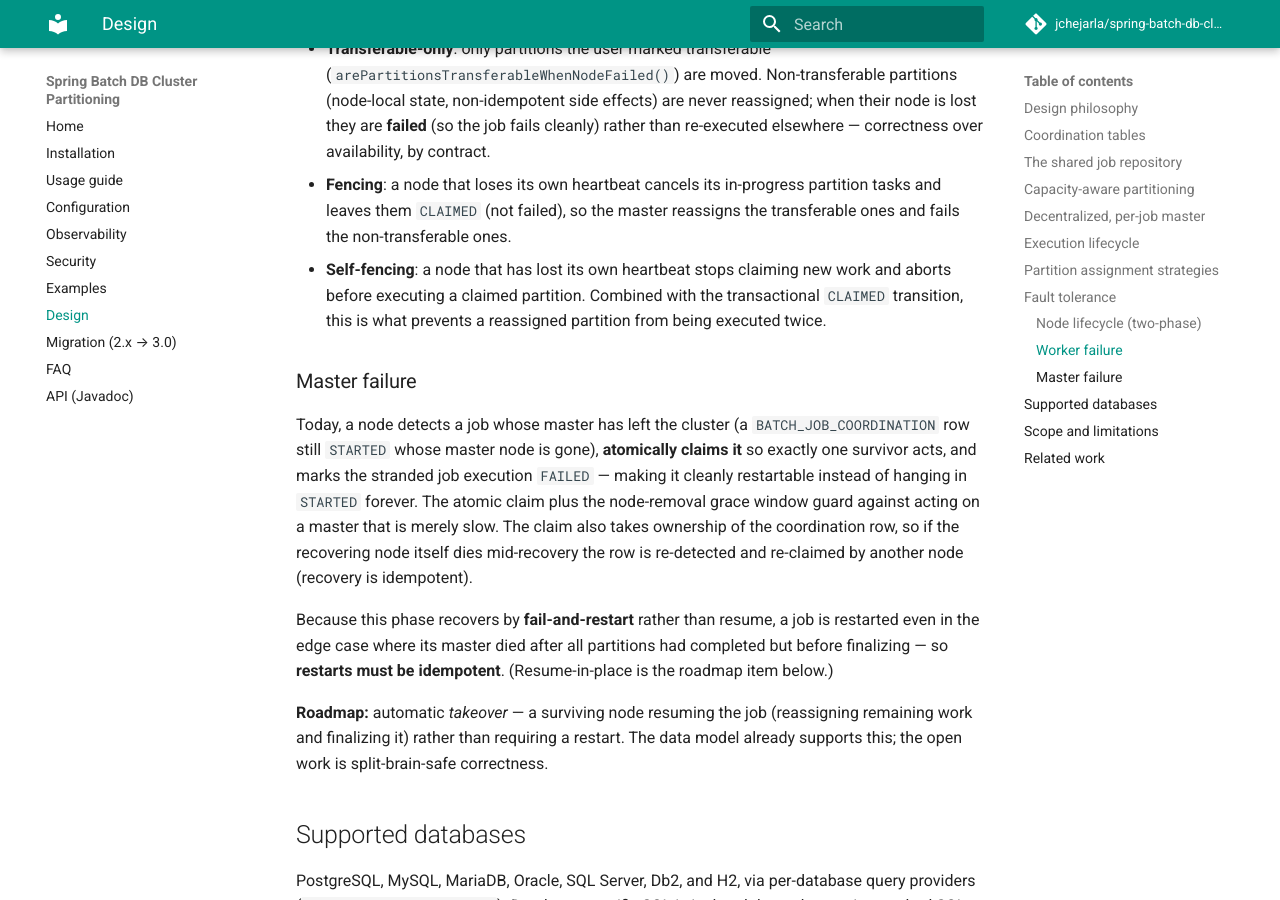
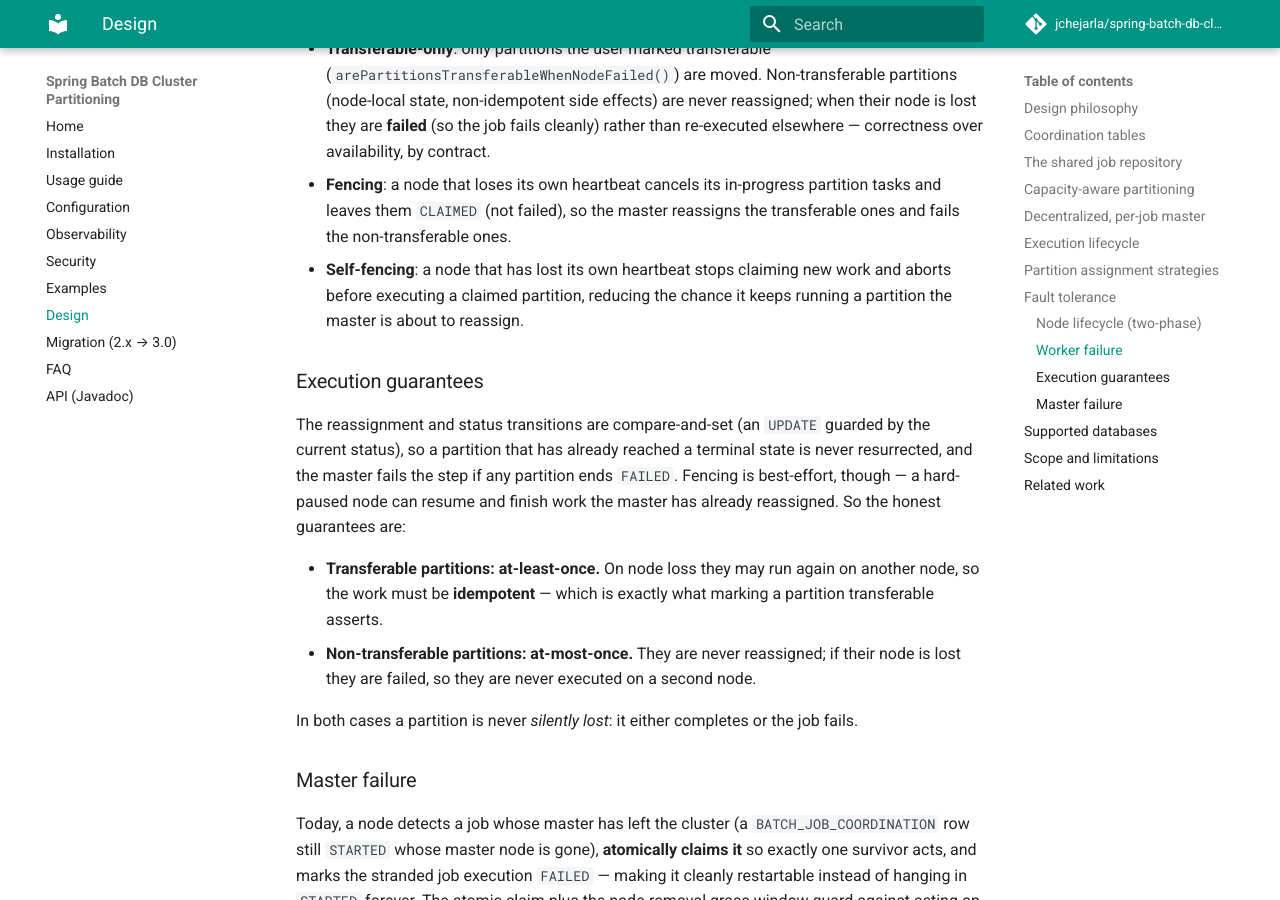
Before and after one commit to jchejarla/spring-batch-db-cluster-partitioning, an MkDocs documentation site: the page built from docs/DESIGN.md, in a window 1280 px wide and 900 px high, scrolled down 3014 px. Built offline with MkDocs 1.6.1 and Material for MkDocs 9.7.7, drawn with Linux system fonts in a browser that asks for light colours; comment, search, counter and statistics services are not loaded; the version menu is left out.

Commit message:
Document execution guarantees + release runbook; changelog v3 fixes

```diff
--- a/docs/DESIGN.md
+++ b/docs/DESIGN.md
@@ -78,7 +78,16 @@ The master's monitor reassigns orphaned partitions — those belonging to a remo
 
 - **Transferable-only**: only partitions the user marked transferable (`arePartitionsTransferableWhenNodeFailed()`) are moved. Non-transferable partitions (node-local state, non-idempotent side effects) are never reassigned; when their node is lost they are **failed** (so the job fails cleanly) rather than re-executed elsewhere — correctness over availability, by contract.
 - **Fencing**: a node that loses its own heartbeat cancels its in-progress partition tasks and leaves them `CLAIMED` (not failed), so the master reassigns the transferable ones and fails the non-transferable ones.
-- **Self-fencing**: a node that has lost its own heartbeat stops claiming new work and aborts before executing a claimed partition. Combined with the transactional `CLAIMED` transition, this is what prevents a reassigned partition from being executed twice.
+- **Self-fencing**: a node that has lost its own heartbeat stops claiming new work and aborts before executing a claimed partition, reducing the chance it keeps running a partition the master is about to reassign.
+
+### Execution guarantees
+
+The reassignment and status transitions are compare-and-set (an `UPDATE` guarded by the current status), so a partition that has already reached a terminal state is never resurrected, and the master fails the step if any partition ends `FAILED`. Fencing is best-effort, though — a hard-paused node can resume and finish work the master has already reassigned. So the honest guarantees are:
+
+- **Transferable partitions: at-least-once.** On node loss they may run again on another node, so the work must be **idempotent** — which is exactly what marking a partition transferable asserts.
+- **Non-transferable partitions: at-most-once.** They are never reassigned; if their node is lost they are failed, so they are never executed on a second node.
+
+In both cases a partition is never *silently lost*: it either completes or the job fails.
 
 ### Master failure
 
```
Also changed, not shown: CHANGELOG.md (+13 -0 lines), RELEASING.md (added, +52 -0 lines).
